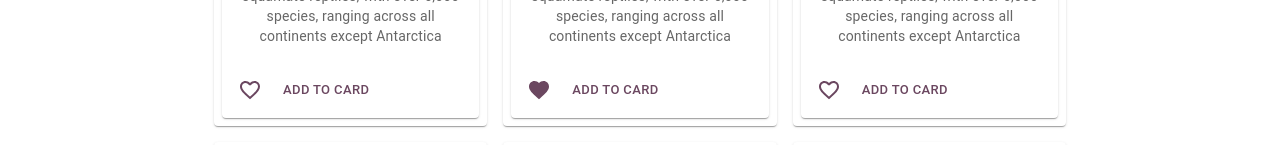
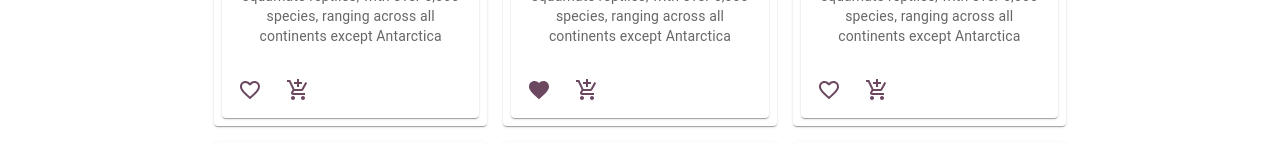
Before and after one commit to Alonasa/super-sales, a React (Create React App) app: page / in a window 1280 px wide. Shown: the part 569-714 px from the top of the page. Built offline with nearby package versions, Linux system fonts and the light colour scheme; grey boxes are pictures that could not be loaded.

Commit message:
added cart button

```diff
--- a/src/components/Ads/Add.tsx
+++ b/src/components/Ads/Add.tsx
@@ -4,7 +4,6 @@ import Box from '@mui/material/Box';
 import Paper from '@mui/material/Paper';
 import Grid from '@mui/material/Unstable_Grid2';
 import {
-  Button,
   Card,
   CardActions,
   CardContent,
@@ -12,7 +11,7 @@ import {
   IconButton
 } from '@mui/material';
 import Typography from '@mui/material/Typography';
-import {Favorite, FavoriteBorder} from '@mui/icons-material';
+import {AddShoppingCart, Favorite, FavoriteBorder} from '@mui/icons-material';
 
 type AddType = {
   id: number
@@ -61,9 +60,12 @@ export const Add = (props: AddsType) => {
                   </CardContent>
                   <CardActions>
                     <IconButton>
-                      {p.isFavorite ? <FavoriteBorder color={'primary'}/> : <Favorite color={'primary'}/> }
+                      {p.isFavorite ? <FavoriteBorder color={'primary'}/> :
+                        <Favorite color={'primary'}/>}
                     </IconButton>
-					<Button size="small">Add to card</Button>
+                    <IconButton>
+                      <AddShoppingCart color={'primary'}/>
+                    </IconButton>
                   </CardActions>
 				</Card>
 			  </Item>
```
Lines whose indentation alone changed are shown as unchanged.
